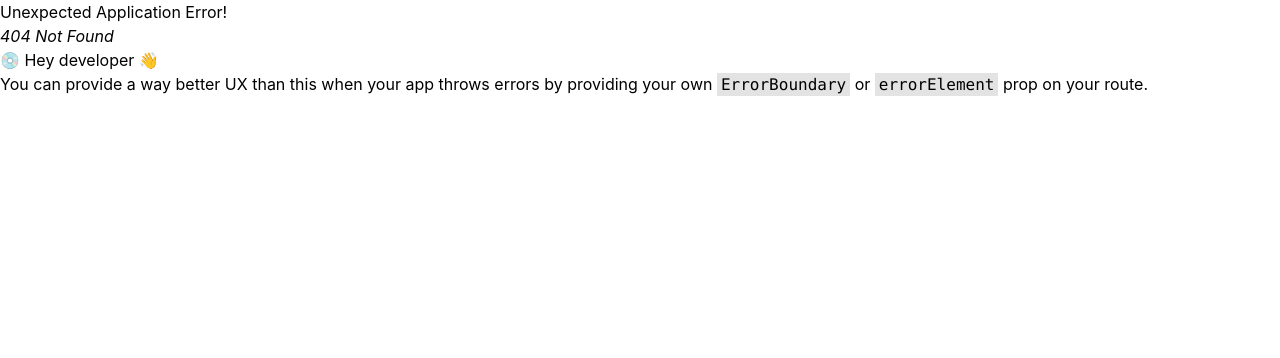
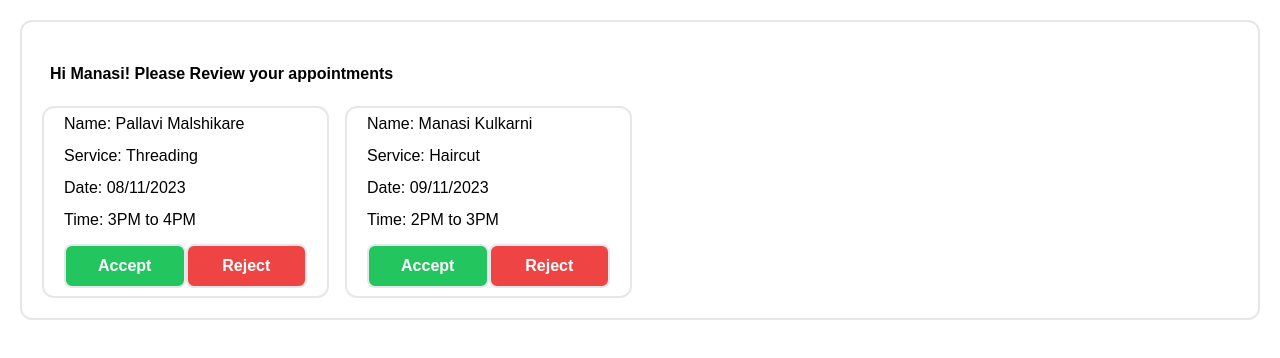
Before and after one commit to SushantJoshi13/adsproject, a React (Create React App) app: page /admin in a window 1280 px wide. Before the commit this address had no page. Shown: the top 358 px of the page. Built offline with nearby package versions, Linux system fonts and the light colour scheme.

Commit message:
add services page

```diff
--- /dev/null
+++ b/src/cards/AppointmentCard.jsx
@@ -0,0 +1,20 @@
+const AppointmentCard = ({ name, service, date, time }) => {
+  return (
+    <div className="px-5 font-poppins border-2 rounded-xl w-full">
+      <p className="py-1">{"Name: " + name}</p>
+      <p className="py-1">{"Service: " + service}</p>
+      <p className="py-1">{"Date: " + date}</p>
+      <p className="py-1">{"Time: " + time}</p>
+      <div className="grid grid-cols-2 my-2">
+        <button className="p-2 border-2 rounded-lg bg-green-500 text-white font-semibold">
+          {"Accept"}
+        </button>
+        <button className="p-2 border-2 rounded-lg bg-red-500 text-white font-semibold">
+          {"Reject"}
+        </button>
+      </div>
+    </div>
+  );
+};
+
+export default AppointmentCard;
--- /dev/null
+++ b/src/screens/admin/addService.jsx
@@ -0,0 +1,79 @@
+import React from "react";
+import { useFormik } from "formik";
+import * as yup from "yup";
+import { useNavigate } from "react-router-dom";
+import InputComponent from "../../components/InputComponent";
+// import { useSubmitForm } from "../hooks/useSubmitForm";
+
+const AddService = () => {
+  //   const { loading, submit } = useSubmitForm();
+  const nav = useNavigate();
+  const validationSchema = yup.object({
+    service_name: yup
+      .string("Enter Service name")
+      .required("Service Name is required"),
+      service_cost: yup
+      .number("Enter Service Cost")
+      .required("Cost is required"),
+  });
+
+  var serivceData;
+  const formik = useFormik({
+    initialValues: {
+      service_name: "",
+      service_cost: "",
+    },
+    validationSchema: validationSchema,
+    onSubmit: async (values) => {
+        serivceData = {
+        service_name: formik.values.service_name,
+        service_cost: formik.values.service_cost,
+      };
+    },
+  });
+
+  return (
+    <section className="flex h-screen items-center p-7 font-poppins">
+      <div className="mx-auto h-auto rounded-2xl bg-primary py-8 sm:w-3/4 sm:px-8 md:w-3/4 md:px-10 lg:w-5/12">
+        <div className="grid-cols-1 gap-5 md:grid">
+          <div className="block justify-center sm:items-center">
+            <p className="py-3 text-black text-xl">Enter New Service Details</p>
+            <form onSubmit={formik.handleSubmit}>
+              <InputComponent
+                id="service_name"
+                name="service_name"
+                type="text"
+                label="Service Name"
+                placeholder="New Service Name"
+                value={formik.values.service_name}
+                onChange={formik.handleChange}
+                errorMessage={formik.touched.service_name ? formik.errors.service_name : ""}
+              />
+
+              <InputComponent
+                id="service_cost"
+                name="service_cost"
+                type="number"
+                label="Service Cost"
+                placeholder="Cost"
+                value={formik.values.service_cost}
+                onChange={formik.handleChange}
+                errorMessage={
+                  formik.touched.service_cost ? formik.errors.service_cost : ""
+                }
+              />
+              <button
+                type="submit"
+                className="btn-primary mt-2 flex w-full items-center justify-center  rounded-md py-1 font-semibold text-black hover:shadow-xl"
+              >
+                {"Add New Service"}
+              </button>
+            </form>
+          </div>
+        </div>
+      </div>
+    </section>
+  );
+};
+
+export default AddService;
--- /dev/null
+++ b/src/screens/admin/viewAppointments.jsx
@@ -0,0 +1,28 @@
+import { useState } from "react";
+import AppointmentCard from "../../cards/AppointmentCard";
+const ViewAppointments = () => {
+  const [ViewAppointments, setAppointments] = useState([]);
+  return (
+    <section>
+      <div className="m-5 border-2 rounded-xl font-poppins p-5">
+        <p className="px-2 py-5 font-semibold">Hi Manasi! Please Review your appointments</p>
+        <div className="grid grid-cols-4 gap-4">
+          <AppointmentCard
+            name="Pallavi Malshikare"
+            service="Threading"
+            date="08/11/2023"
+            time="3PM to 4PM"
+          />
+          <AppointmentCard
+            name="Manasi Kulkarni"
+            service="Haircut"
+            date="09/11/2023"
+            time="2PM to 3PM"
+          />
+        </div>
+      </div>
+    </section>
+  );
+};
+
+export default ViewAppointments;
```
Also changed, not shown: src/routes/routes.jsx (+10 -0 lines).
